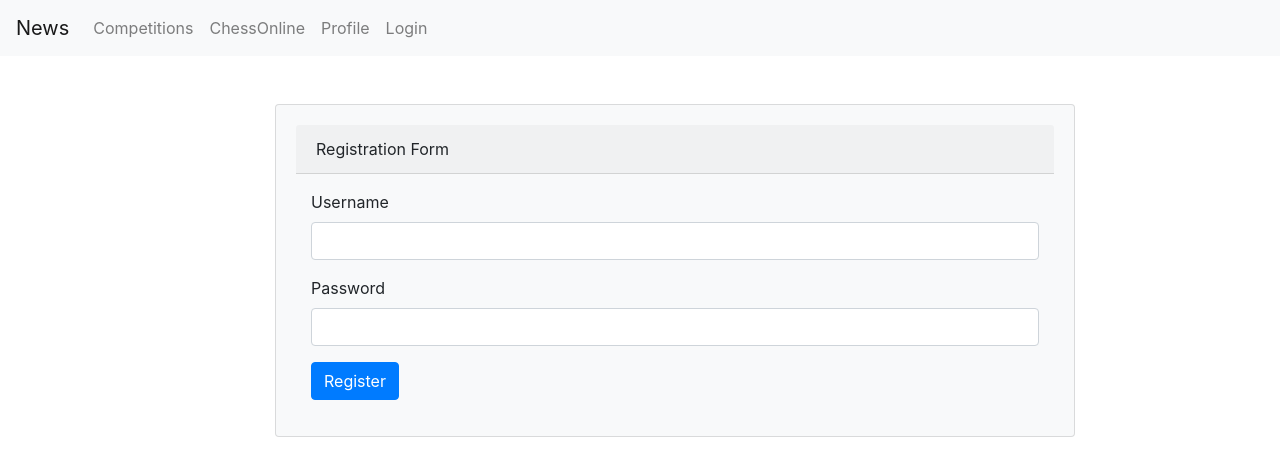
After one commit to Penguiniii/-ChessClub, a PHP site: template ChessWebsite/templates/registration/index.html.twig in a window 1280 px wide. The commit adds this page. Shown: the top 476 px of the page. Run offline with PHP 8.4, Linux system fonts and the light colour scheme; the template is opened without the code that fills it, so the values that code supplies are empty; form fields are guessed from the names that the template uses; some libraries are stand-ins or nearby versions.

Commit message:
Temp User Registration
Created a temporary registration page

```diff
--- a/ChessWebsite/src/Entity/User.php
+++ b/ChessWebsite/src/Entity/User.php
@@ -101,4 +101,5 @@ class User implements UserInterface, PasswordAuthenticatedUserInterface
 
         return $this;
     }
+
 }
--- /dev/null
+++ b/ChessWebsite/templates/registration/index.html.twig
@@ -0,0 +1,34 @@
+{# templates/registration/index.html.twig #} {% extends 'base.html.twig' %} {%
+    block body %}
+    <div class="container">
+        <div class="row">
+            <div class="col-md-10 ml-md-auto">
+                <div class="card bg-light mb-3 mt-5" style="width: 800px">
+                    <div class="card-body">
+                        <div class="card-header mb-3">Registration Form</div>
+                        {{ form_start(form) }}
+                        <div class="form_group">
+                            <div class="col-md-12 mb-3">
+                                {{ form_row(form.username, {'attr': {'class': 'form-control'}}) }}
+                            </div>
+                        </div>
+                        <div class="form_group">
+                            <div class="col-md-12 mb-3">
+                                {{ form_row(form.password, {'attr': {'class':
+                                    'form-control'}}) }}
+                            </div>
+                        </div>
+                        <div class="form-group">
+                            <div class="col-md-8 col-md-offset-4" style="margin-top:5px;">
+                                <button type="submit" class="btn btn-primary">
+                                    <i class="fa fa-btn fa-user"></i> Register
+                                </button>
+                            </div>
+                        </div>
+                        {{ form_end(form) }}
+                    </div>
+                </div>
+            </div>
+        </div>
+    </div>
+{% endblock %}
--- a/ChessWebsite/templates/security/Login.html.twig
+++ b/ChessWebsite/templates/security/Login.html.twig
@@ -1,4 +1,4 @@
-{% extends ('base.html.twig') %}
+{# templates/security/Login.html.twig #} {% extends ('base.html.twig') %}
     {% block stylesheets %}
         <link rel="stylesheet" href="{{ asset('css/login.css') }}">
     {% endblock %}
@@ -13,6 +13,7 @@
             <div class="alert alert-danger">{{ error.messageKey|trans(error.messageData, 'security') }}</div>
         {% endif %}
 
+        {{ form_start(form) }}
 
         <form method="post">
             <fieldset>
@@ -23,6 +24,7 @@
                                 You are logged in as {{ app.user.username }}, <a href="{{ path('app_logout') }}">Logout</a>
                             </div>
                         {% endif %}
+
                         <h1>Register now for an account</h1>
                         <p>Sign up!!</p>
 
--- a/ChessWebsite/templates/user/index.html.twig
+++ b/ChessWebsite/templates/user/index.html.twig
@@ -1,6 +1,6 @@
 {% extends 'base.html.twig' %}
 
-{% block title %}User index{% endblock %}
+{% block title %}Admin Panel{% endblock %}
 
 {% block body %}
     <h1>Admin Panel</h1>
```
Also changed, not shown: ChessWebsite/src/Controller/RegistrationController.php (added, +50 -0 lines).
